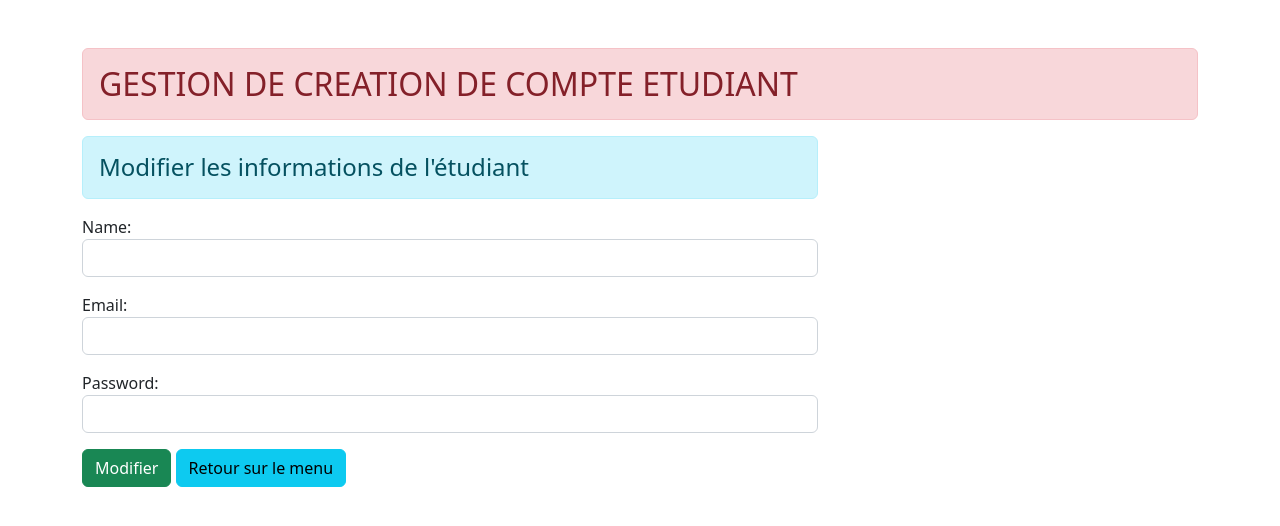
After one commit to Liloufa224/Projet_django, a Django app: template gestion/templates/gestion/updatestudent.html in a window 1280 px wide. The commit adds this page. Shown: the top 526 px of the page. Run offline with Django 4.2, Linux system fonts and the light colour scheme; the template is opened without the code that fills it: values that come from a table or form of the project are taken from there, others are empty; some libraries are stand-ins or nearby versions.

Commit message:
modifier et supprimer

```diff
--- a/gestion/forms.py
+++ b/gestion/forms.py
@@ -1,3 +1,4 @@
+from django.core import validators
 from django import forms
 from .models import User
 
--- a/gestion/templates/gestion/base.html
+++ b/gestion/templates/gestion/base.html
@@ -4,12 +4,12 @@
 <head>
     <meta charset="UTF-8">
     <meta name="viewport" content="width=device-width, initial-scale=1.0">
-    <title>Gestion Etudiant</title>
+    <title>Gestion Compte Etudiant</title>
     <link rel="stylesheet" href="{% static 'gestion/css/bootstrap.css' %}">
 </head>
 <body>
     <div class="container mt-5 ">
-        <h2 class="alert alert-danger">FONCTION CRUD GESTION DES PRESENCES</h2>
+        <h2 class="alert alert-danger">GESTION DE CREATION DE COMPTE ETUDIANT</h2>
         {% block content%} {% endblock content%}
     </div>
     <script src="{% static 'gestion/js/jquery.js' %}"></script>
--- /dev/null
+++ b/gestion/templates/gestion/updatestudent.html
@@ -0,0 +1,14 @@
+{% extends 'gestion/base.html' %}
+{% block content %}
+<div class="row">
+    <div class="col-sm-8" offset-2>
+        <h4 class="alert alert-info">Modifier les informations de l'étudiant </h4>
+        <form action="" method="post">
+            {% csrf_token %}
+            {{form.as_p}}
+            <input type="submit" class="btn btn-success" value="Modifier">
+            <a href="{% url 'addandshow' %}" class="btn btn-info">Retour sur le menu </a>
+        </form>
+    </div>
+</div>
+{% endblock content %}
--- a/monprojet/settings.py
+++ b/monprojet/settings.py
@@ -81,7 +81,7 @@
         'USER':'user2',
         'PASSWORD':'12345',
         'HOST':'',
-        'PORT':'5432'
+        'PORT':'5050'
     }
 }
 
--- a/monprojet/urls.py
+++ b/monprojet/urls.py
@@ -21,5 +21,6 @@
 urlpatterns = [
     path('admin/', admin.site.urls),
     path('',views.add_show, name="addandshow"),
-
+    path('delete/<int:id>/',views.delete_data, name="delete_data"),
+    path('<int:id>/',views.update_data, name="update_data"),
 ]
```
Also changed, not shown: gestion/templates/gestion/addandshow.html (+4 -4 lines).
